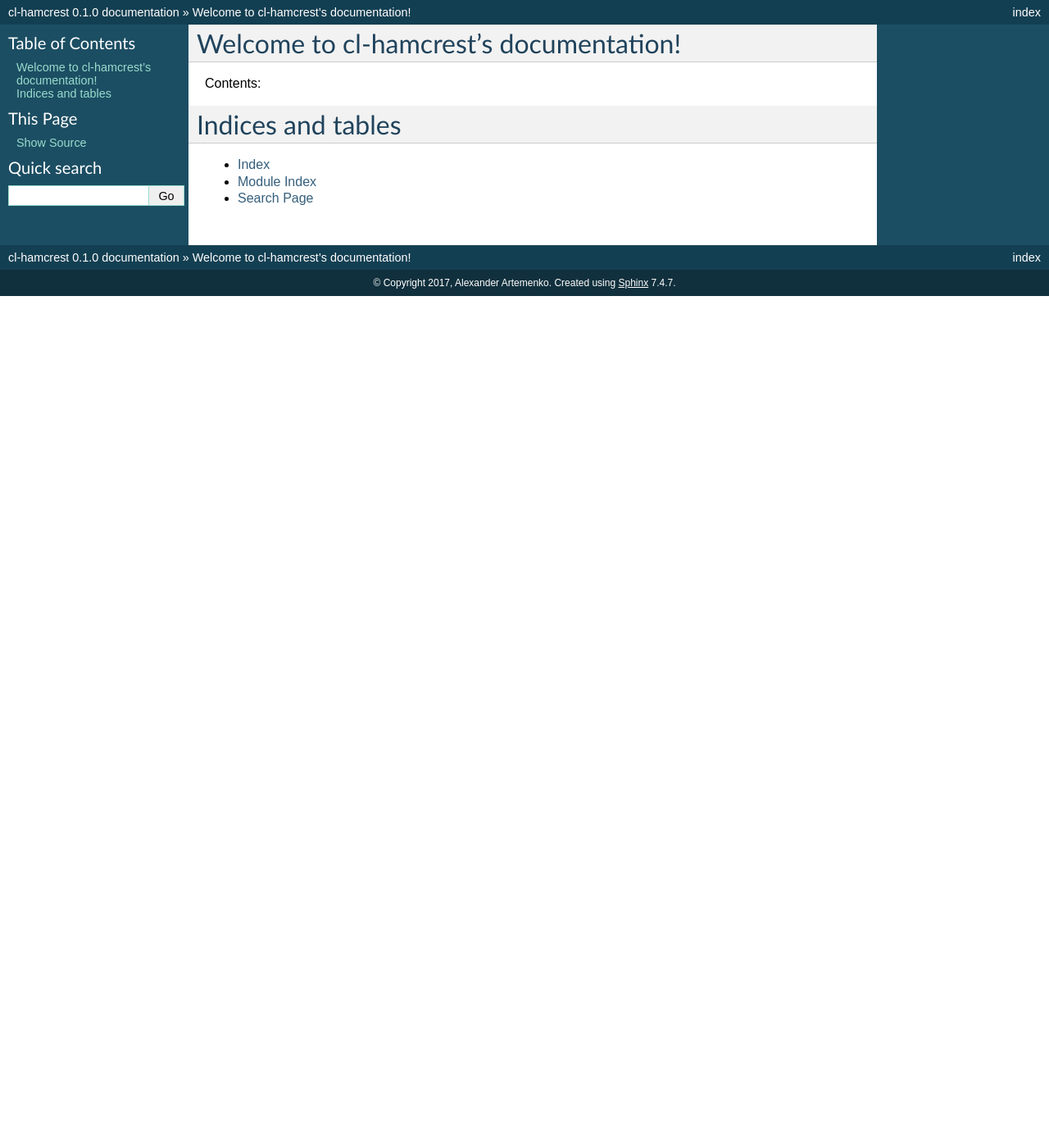
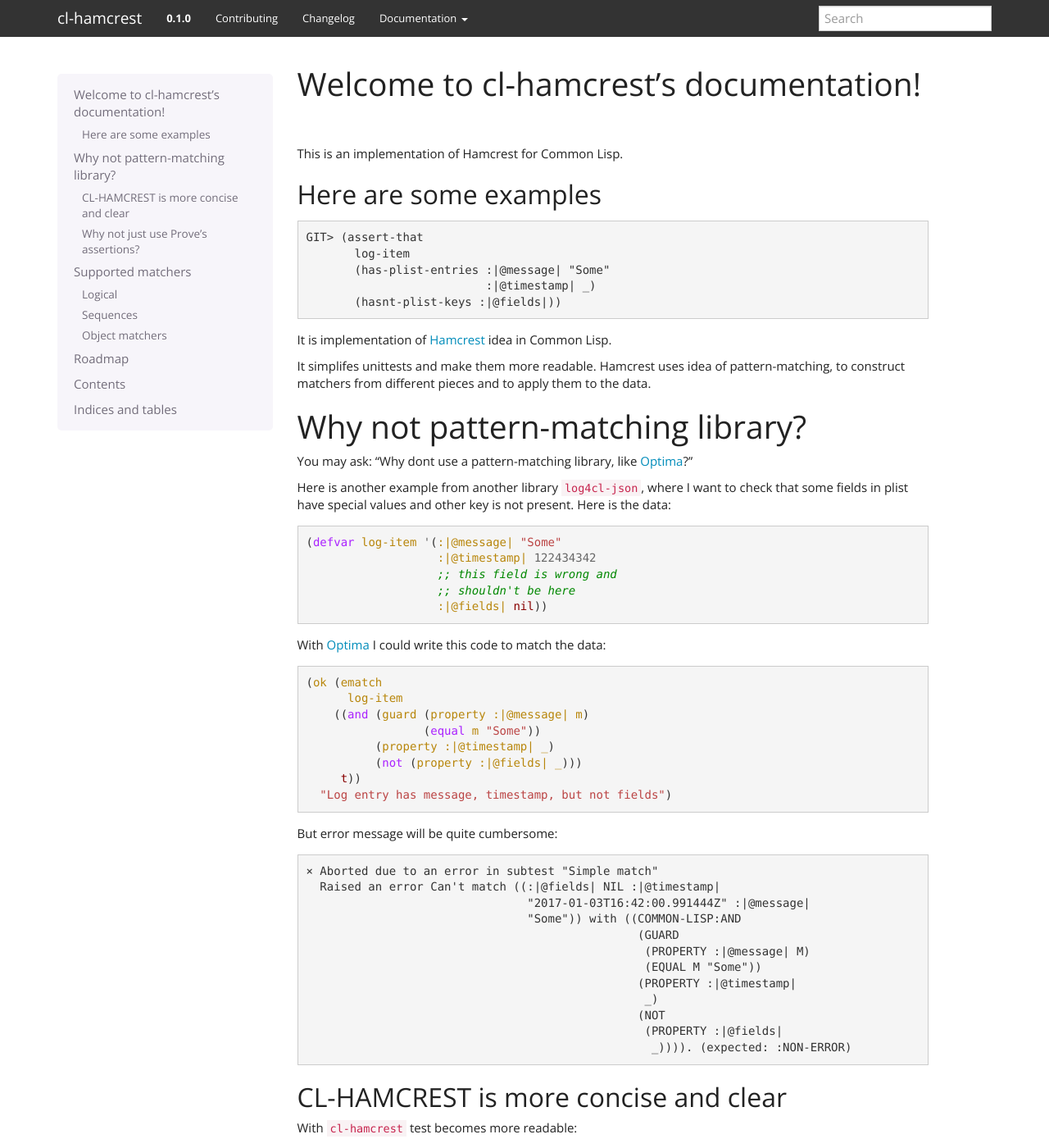
Before and after one commit to 40ants/cl-hamcrest, a Sphinx documentation site: the page built from docs/source/index.rst, in a window 1280 px wide and 1400 px high. Shown: the whole window at 82% size. Built offline with Sphinx 7.4.7, drawn with Linux system fonts in a browser that asks for light colours; cross-references to code outside the pages are shown as plain code; some of the changed text lies outside the part shown.

Commit message:
Added sphinx documentation.

```diff
--- a/README.rst
+++ b/README.rst
@@ -5,17 +5,16 @@
 .. image:: https://travis-ci.org/40ants/cl-hamcrest.svg?branch=master
     :target: https://travis-ci.org/40ants/cl-hamcrest
 
+.. include-from
+
 It is implementation of `Hamcrest`_ idea in Common Lisp.
 
 It simplifes unittests and make them more readable. Hamcrest uses
 idea of pattern-matching, to construct matchers from different pieces and
 to apply them to the data.
 
-Reasoning
-=========
-
 Why not pattern-matching library?
----------------------------------
+=================================
 
 You may ask: "Why dont use a pattern-matching library, like `Optima`_?"
 
@@ -23,28 +22,30 @@
 to check that some fields in plist have special values and other key is not
 present. Here is the data:
 
-.. code:: common-lisp
+.. code-block:: common-lisp
 
-          (defvar log-item '(:|@message| "Some"
-                             :|@timestamp| 122434342
-                             ;; this field is wrong and
-                             ;; shouldn't be here
-                             :|@fields| nil))
+   (defvar log-item '(:|@message| "Some"
+                      :|@timestamp| 122434342
+                      ;; this field is wrong and
+                      ;; shouldn't be here
+                      :|@fields| nil))
 
 With `Optima`_ I could write this code to match the data:
 
-.. code:: common-lisp
+.. code-block:: common-lisp
 
-          (ok (ematch
-                log-item
-              ((and (guard (property :|@message| m)
-                           (equal m "Some"))
-                    (property :|@timestamp| _)
-                    (not (property :|@fields| _)))
-               t))
-            "Log entry has message, timestamp, but not fields")
+   (ok (ematch
+         log-item
+       ((and (guard (property :|@message| m)
+                    (equal m "Some"))
+             (property :|@timestamp| _)
+             (not (property :|@fields| _)))
+        t))
+     "Log entry has message, timestamp, but not fields")
 
-But error message will be quite cumbersome::
+But error message will be quite cumbersome:
+
+.. code-block:: none
 
   × Aborted due to an error in subtest "Simple match"
     Raised an error Can't match ((:|@fields| NIL :|@timestamp|
@@ -59,12 +60,13 @@
                                                    (PROPERTY :|@fields|
                                                     _)))). (expected: :NON-ERROR)
 
-CL-HAMCREST more concise and clear
-----------------------------------
+
+CL-HAMCREST is more concise and clear
+-------------------------------------
 
 With ``cl-hamcrest`` test becomes more readable:
 
-.. code:: common-lisp
+.. code-block:: common-lisp
 
    (assert-that
          log-item
@@ -72,7 +74,9 @@
                             :|@timestamp| _)
          (hasnt-plist-keys :|@fields|))
 
-As well, as output about the failure::
+As well, as output about the failure:
+
+.. code-block:: none
 
   × Key :|@fields| is present in object, but shouldn't
 
@@ -86,20 +90,22 @@
 To draw a full picture, here is test, written in plain Prove's
 assertions:
 
-.. code:: common-lisp
+.. code-block:: common-lisp
 
-          (ok (member :|@message| log-item))
-          (is (getf log-item :|@message|)
-              "Some")
-          (ok (member :|@timestamp| log-item))
-          (ok (not (member :|@fields| log-item)))
+   (ok (member :|@message| log-item))
+   (is (getf log-item :|@message|)
+       "Some")
+   (ok (member :|@timestamp| log-item))
+   (ok (not (member :|@fields| log-item)))
 
-And it's output::
+And it's output:
 
-      ✓ (:|@message| "Some") is expected to be T
-      ✓ "Some" is expected to be "Some"
-      ✓ (:|@timestamp| "2017-01-03T16:57:17.988810Z" :|@message| "Some") is expected to be T
-      × NIL is expected to be T
+.. code-block:: none
+
+   ✓ (:|@message| "Some") is expected to be T
+   ✓ "Some" is expected to be "Some"
+   ✓ (:|@timestamp| "2017-01-03T16:57:17.988810Z" :|@message| "Some") is expected to be T
+   × NIL is expected to be T
 
 is not as clear, if you'll try to figure out
 what does ``NIL is expected to be T`` mean.
@@ -108,15 +114,21 @@
 Supported matchers
 ==================
 
-* Logical
-  - ``any`` – matches to any value, have shortcut ``_``.
-  - ``has-all`` – matches only if all nested matchers match, like ``(and ...)`` logic.
+Logical
+-------
 
-* Sequences
-  - ``contains`` – checks is sequence contains only particular values in correct order.
-  - ``contains-in-any-order`` – same as ``contains``, but order does not matter.
+* :cl:function:`any` – matches to any value, have shortcut ``_``.
+* ``has-all`` – matches only if all nested matchers match, like ``(and ...)`` logic.
 
-* Object matchers
+Sequences
+---------
+
+* ``contains`` – checks is sequence contains only particular values in correct order.
+* ``contains-in-any-order`` – same as ``contains``, but order does not matter.
+
+Object matchers
+---------------
+
 * ``has-alist-entries`` – checks that value is alist, having specified keys and values.
 * ``has-plist-entries`` – checks that value is a plist, having specified keys and values.
 * ``has-hash-entries`` – checks that value is a hashmap, which have specified keys and values.
@@ -124,11 +136,11 @@
 * ``has-slots`` – checks if object has give slots and values.
 * ``hasnt-plist-keys`` – checks if give keys are missing in the object.
 
-
 Roadmap
 =======
 
 * Logical matchers:
+
   - ``all-of`` – rename ``has-all``.
   - ``any-of`` – Matches if any of the given matchers evaluate to True.
   - ``is-not`` – Inverts the given matcher to its logical negation (think if
@@ -136,15 +148,49 @@
     how it works `in PyHamcrest <https://gist.github.com/svetlyak40wt/fbe480384e9e3f75b10523aa0b4fb6ce>`_
     – it just sees that matcher returned True and raises Assertion error with full object's content and
     matcher's description with prepended 'not' particle).
+
 * Object matchers:
-  - Add ``hasnt-some-keys`` matchers, corresponding to ``has-some-entries``.
+
+  - Add ``hasnt-some-keys`` matchers, corresponding to
+    ``has-some-entries``.
+
 * Sequence matchers:
+
   - ``is-in`` – Matches if evaluated object is present in a given sequence.
   - ``has-items`` – Matches if all of the given matchers are satisfied by any elements of the sequence.
-  - ``only-contains`` – Matches if each element of sequence satisfies any of the given matchers.
+  - ``only-contains`` – Matches if each element of sequence satisfies
+    any of the given matchers.
+
 * Other features:
+
   - Use uniq CommonLisp feature to restart signaled conditions to collect
     all problems with data when there are few problems with keys.
 
 .. _Hamcrest: http://hamcrest.org
 .. _Optima: http://quickdocs.org/optima/
+
+.. include-to
+
+Building Documentation
+======================
+
+Requirements
+------------
+
+Python packages
+~~~~~~~~~~~~~~~
+
+sphinx
+sphinxcontrib-cldomain (https://github.com/russell/sphinxcontrib-cldomain)
+pygments-cl-repl
+sphinx-bootstrap-theme
+
+Lisp
+~~~~
+
+cl-launch (http://www.cliki.net/CL-Launch)
+
+To build
+--------
+
+cd docs && make html
--- a/docs/source/conf.py
+++ b/docs/source/conf.py
@@ -25,7 +25,32 @@
 
 # Add any Sphinx extension module names here, as strings. They can be extensions
 # coming with Sphinx (named 'sphinx.ext.*') or your custom ones.
-extensions = ['sphinx.ext.autodoc', 'sphinx.ext.doctest', 'sphinx.ext.viewcode']
+extensions = [
+    # 'sphinx.ext.autodoc',
+    # 'sphinx.ext.doctest',
+    # 'sphinx.ext.viewcode',
+    # 'sphinx.ext.intersphinx',
+
+    # Allow reference sections using its title
+    # http://www.sphinx-doc.org/en/stable/ext/autosectionlabel.html
+    'sphinx.ext.autosectionlabel',
+    'sphinxcontrib.cldomain',
+    'sphinxcontrib.hyperspec',
+]
+
+from os.path import join, dirname, realpath, expandvars
+cl_systems = [
+    {
+        'name': 'hamcrest-test',
+        'path': join(dirname(realpath(__file__)), '../../'),
+        'packages': [
+            'hamcrest.matchers',
+            'hamcrest.prove',
+        ]
+    },
+]
+
+cl_quicklisp = expandvars('$HOME/quicklisp/')
 
 # Add any paths that contain templates here, relative to this directory.
 templates_path = ['_templates']
@@ -81,7 +106,8 @@
 #show_authors = False
 
 # The name of the Pygments (syntax highlighting) style to use.
-pygments_style = 'sphinx'
+highlight_language = 'common-lisp'
+pygments_style = 'emacs'
 
 # A list of ignored prefixes for module index sorting.
 #modindex_common_prefix = []
@@ -89,17 +115,69 @@
 
 # -- Options for HTML output ---------------------------------------------------
 
-# The theme to use for HTML and HTML Help pages.  See the documentation for
-# a list of builtin themes.
-html_theme = 'default'
+import sphinx_bootstrap_theme
+html_theme = 'bootstrap'
+
+# почему-то в модуле его нет
+#html_translator_class = 'sphinx_bootstrap_theme.BootstrapTranslator'
+
+html_theme_path = sphinx_bootstrap_theme.get_html_theme_path()
+
+html_theme_options = {
+    # Navigation bar title. (Default: ``project`` value)
+    # 'navbar_title': "Demo",
+
+    'navbar_sidebarrel': False,
+
+    'navbar_pagenav': False,
+
+    # Tab name for entire site. (Default: "Site")
+    "navbar_site_name": "Contents",
+
+    # Global TOC depth for "site" navbar tab. (Default: 1)
+    # Switching to -1 shows all levels.
+    # 'globaltoc_depth': 2,
+
+    # Include hidden TOCs in Site navbar?
+    #
+    # Note: If this is "false", you cannot have mixed ``:hidden:`` and
+    # non-hidden ``toctree`` directives in the same page, or else the build
+    # will break.
+    #
+    # Values: "true" (default) or "false"
+    # 'globaltoc_includehidden': "true",
+
+    # HTML navbar class (Default: "navbar") to attach to <div> element.
+    # For black navbar, do "navbar navbar-inverse"
+    # 'navbar_class': "navbar navbar-inverse",
+    'navbar_site_name': "Documentation",
+
+    'navbar_links': [("Contributing", "contributing"),
+                     ("Changelog", "changelog")],
+
+    # Fix navigation bar to top of page?
+    # Values: "true" (default) or "false"
+    # 'navbar_fixed_top': "true",
+
+    # Location of link to source.
+    # Options are "nav" (default), "footer" or anything else to exclude.
+    'source_link_position': "footer",
+
+    # Bootswatch (http://bootswatch.com/) theme.
+    #
+    # Options are nothing with "" (default) or the name of a valid theme
+    # such as "amelia" or "cosmo".
+    #
+    # Note that this is served off CDN, so won't be available offline.
+    'bootswatch_theme': "yeti",
+}
 
 # Theme options are theme-specific and customize the look and feel of a theme
 # further.  For a list of options available for each theme, see the
 # documentation.
-#html_theme_options = {}
 
 # Add any paths that contain custom themes here, relative to this directory.
-#html_theme_path = []
+# html_theme_path = ["_themes/"]
 
 # The name for this set of Sphinx documents.  If None, it defaults to
 # "<project> v<release> documentation".
@@ -132,6 +210,9 @@
 
 # Custom sidebar templates, maps document names to template names.
 #html_sidebars = {}
+html_sidebars = {'**': ['localtoc.html'],
+                 'search': None,
+                 'glossary': None}
 
 # Additional templates that should be rendered to pages, maps page names to
 # template names.
@@ -147,10 +228,10 @@
 #html_split_index = False
 
 # If true, links to the reST sources are added to the pages.
-#html_show_sourcelink = True
+html_show_sourcelink = True
 
 # If true, "Created using Sphinx" is shown in the HTML footer. Default is True.
-#html_show_sphinx = True
+html_show_sphinx = True
 
 # If true, "(C) Copyright ..." is shown in the HTML footer. Default is True.
 #html_show_copyright = True
@@ -165,6 +246,84 @@
 
 # Output file base name for HTML help builder.
 htmlhelp_basename = 'cl-hamcrestdoc'
+
+
+# # The theme to use for HTML and HTML Help pages.  See the documentation for
+# # a list of builtin themes.
+# html_theme = 'default'
+
+# # Theme options are theme-specific and customize the look and feel of a theme
+# # further.  For a list of options available for each theme, see the
+# # documentation.
+# #html_theme_options = {}
+
+# # Add any paths that contain custom themes here, relative to this directory.
+# #html_theme_path = []
+
+# # The name for this set of Sphinx documents.  If None, it defaults to
+# # "<project> v<release> documentation".
+# #html_title = None
+
+# # A shorter title for the navigation bar.  Default is the same as html_title.
+# #html_short_title = None
+
+# # The name of an image file (relative to this directory) to place at the top
+# # of the sidebar.
+# #html_logo = None
+
+# # The name of an image file (within the static path) to use as favicon of the
+# # docs.  This file should be a Windows icon file (.ico) being 16x16 or 32x32
+# # pixels large.
+# #html_favicon = None
+
+# # Add any paths that contain custom static files (such as style sheets) here,
+# # relative to this directory. They are copied after the builtin static files,
+# # so a file named "default.css" will overwrite the builtin "default.css".
+# html_static_path = ['_static']
+
+# # If not '', a 'Last updated on:' timestamp is inserted at every page bottom,
+# # using the given strftime format.
+# #html_last_updated_fmt = '%b %d, %Y'
+
+# # If true, SmartyPants will be used to convert quotes and dashes to
+# # typographically correct entities.
+# #html_use_smartypants = True
+
+# # Custom sidebar templates, maps document names to template names.
+# #html_sidebars = {}
+
+# # Additional templates that should be rendered to pages, maps page names to
+# # template names.
+# #html_additional_pages = {}
+
+# # If false, no module index is generated.
+# #html_domain_indices = True
+
+# # If false, no index is generated.
+# #html_use_index = True
+
+# # If true, the index is split into individual pages for each letter.
+# #html_split_index = False
+
+# # If true, links to the reST sources are added to the pages.
+# #html_show_sourcelink = True
+
+# # If true, "Created using Sphinx" is shown in the HTML footer. Default is True.
+# #html_show_sphinx = True
+
+# # If true, "(C) Copyright ..." is shown in the HTML footer. Default is True.
+# #html_show_copyright = True
+
+# # If true, an OpenSearch description file will be output, and all pages will
+# # contain a <link> tag referring to it.  The value of this option must be the
+# # base URL from which the finished HTML is served.
+# #html_use_opensearch = ''
+
+# # This is the file name suffix for HTML files (e.g. ".xhtml").
+# #html_file_suffix = None
+
+# # Output file base name for HTML help builder.
+# htmlhelp_basename = 'cl-hamcrestdoc'
 
 
 # -- Options for LaTeX output --------------------------------------------------
--- a/docs/source/index.rst
+++ b/docs/source/index.rst
@@ -6,11 +6,32 @@
 Welcome to cl-hamcrest's documentation!
 =======================================
 
-Contents:
+This is an implementation of Hamcrest for Common Lisp.
+
+Here are some examples
+----------------------
+
+
+.. code-block:: common-lisp-repl
+
+   GIT> (assert-that
+          log-item
+          (has-plist-entries :|@message| "Some"
+                             :|@timestamp| _)
+          (hasnt-plist-keys :|@fields|))
+
+.. include:: ../../README.rst
+   :start-after: include-from
+   :end-before: include-to
+
+Contents
+========
 
 .. toctree::
    :maxdepth: 2
 
+   matchers
+   prove
 
 
 Indices and tables
--- /dev/null
+++ b/docs/source/matchers.rst
@@ -0,0 +1,49 @@
+==================
+ Matchers library
+==================
+
+Here you will find all matchers, supported by CL-HAMCREST, grouped by
+their purpose.
+
+Object matchers
+===============
+
+This kind of matchers checks some sort of properties on an object. In
+this case objects are not only the CLOS objects but also, hashmaps,
+alists and property lists.
+
+.. cl:package:: hamcrest.matchers
+
+.. cl:macro:: has-plist-entries
+
+.. cl:macro:: hasnt-plist-keys
+
+.. cl:macro:: has-alist-entries
+
+.. cl:macro:: has-hash-entries
+
+.. cl:macro:: has-properties
+
+.. cl:macro:: has-slots
+
+
+Sequence matchers
+=================
+
+.. cl:macro:: contains
+
+.. cl:macro:: contains-in-any-order
+
+
+Boolean matchers
+================
+
+.. cl:function:: any
+
+.. cl:function:: has-all
+
+
+Utility functions
+=================
+
+.. cl:function:: matcher-description
--- /dev/null
+++ b/docs/source/prove.rst
@@ -0,0 +1,46 @@
+========================
+ Integration with Prove
+========================
+
+CL-HAMCREST has integration with Prove_.
+
+.. code-block:: common-lisp-repl
+
+   TEST> (ql:quickload :hamcrest-prove)
+   TEST> (use-package :hamcrest.prove)
+   TEST> (let ((obj (make-hash-table)))
+           (assert-that
+            obj
+            (has-hash-entries :foo :bar)))
+     × Key :FOO is missing
+   T
+   TEST> (let ((obj (make-hash-table)))
+           (setf (gethash :foo obj) :bar)
+
+           (assert-that
+            obj
+            (has-hash-entries :foo :bar)))
+     ✓ Has hash entries:
+         :FOO = :BAR
+   T
+   TEST> (let ((obj (make-hash-table)))
+           (setf (gethash :foo obj) :bar)
+
+           (assert-that
+            obj
+            (has-hash-entries :foo :some-value)))
+     × Key :FOO has :BAR value, but :SOME-VALUE was expected
+   T
+
+This is the simple case, but nested objects can be checked too.
+
+All available matchers are described in chapter :ref:`Matchers library`.
+
+Package `hamcrest.prove`
+========================
+
+.. cl:package:: hamcrest.prove
+
+.. cl:macro:: assert-that
+
+.. _Prove: https://github.com/fukamachi/prove
```
Also changed, not shown: docs/requirements.txt (added, +29 -0 lines), 2 other files.
